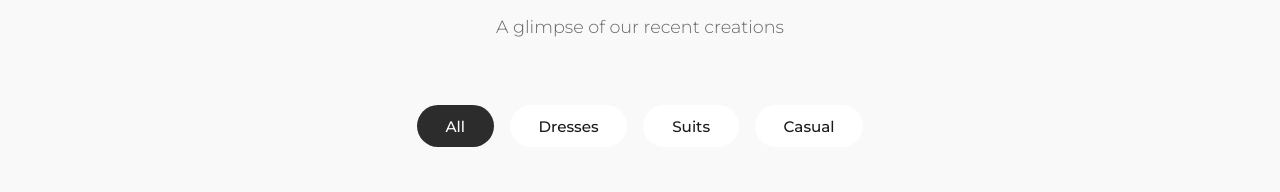
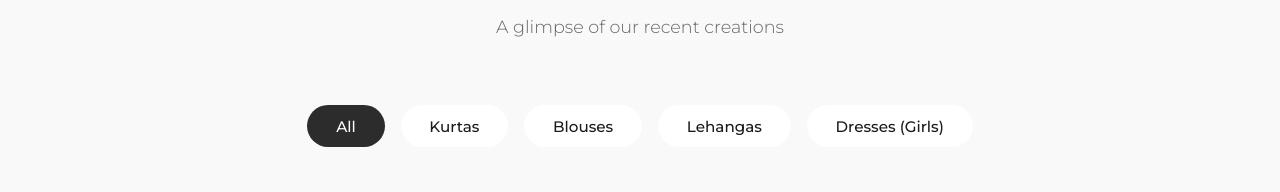
Before and after one commit to sairohith28/Botique, a plain HTML site: page index.html in a window 1280 px wide. Shown: the part 2414-2606 px from the top of the page. Drawn offline with nearby package versions, Linux system fonts and the light colour scheme; grey boxes are pictures that could not be loaded.

Commit message:
images yet to add

```diff
--- a/index.html
+++ b/index.html
@@ -170,9 +170,10 @@
 
             <div class="gallery-filters">
                 <button class="filter-btn active" data-filter="all">All</button>
-                <button class="filter-btn" data-filter="dresses">Dresses</button>
-                <button class="filter-btn" data-filter="suits">Suits</button>
-                <button class="filter-btn" data-filter="casual">Casual</button>
+                <button class="filter-btn" data-filter="kurtas">Kurtas</button>
+                <button class="filter-btn" data-filter="blouses">Blouses</button>
+                <button class="filter-btn" data-filter="lehangas">Lehangas</button>
+                <button class="filter-btn" data-filter="dresses">Dresses (Girls)</button>
             </div>
 
             <div class="gallery-grid" id="galleryGrid">
--- a/script.js
+++ b/script.js
@@ -1,76 +1,251 @@
-// Gallery data with random fashion images
+// Gallery data with women's fashion and girls' dresses
 const galleryData = [
+    // Kurtas
     {
         id: 1,
-        title: 'Elegant Evening Dress',
-        category: 'dresses',
-        image: 'https://images.unsplash.com/photo-1595777457583-95e059d581b8?w=600&q=80'
+        title: 'Elegant Silk Kurta',
+        category: 'kurtas',
+        image: 'https://images.unsplash.com/photo-1610030469983-98e550d6193c?w=600&q=80'
     },
     {
         id: 2,
-        title: 'Custom Tailored Suit',
-        category: 'suits',
-        image: 'https://images.unsplash.com/photo-1507679799987-c73779587ccf?w=600&q=80'
+        title: 'Designer Anarkali Kurta',
+        category: 'kurtas',
+        image: 'https://images.unsplash.com/photo-1583391733956-6c78276477e5?w=600&q=80'
     },
     {
         id: 3,
-        title: 'Casual Summer Wear',
-        category: 'casual',
-        image: 'https://images.unsplash.com/photo-1515886657613-9f3515b0c78f?w=600&q=80'
+        title: 'Printed Cotton Kurta',
+        category: 'kurtas',
+        image: 'https://images.unsplash.com/photo-1617127365659-c47fa864d8bc?w=600&q=80'
     },
     {
         id: 4,
-        title: 'Bridal Collection',
-        category: 'dresses',
-        image: 'https://images.unsplash.com/photo-1519741497674-611481863552?w=600&q=80'
+        title: 'Festive Embroidered Kurta',
+        category: 'kurtas',
+        image: 'https://images.unsplash.com/photo-1601924994987-69e26d50dc26?w=600&q=80'
     },
     {
         id: 5,
-        title: 'Business Attire',
-        category: 'suits',
-        image: 'https://images.unsplash.com/photo-1594938298603-c8148c4dae35?w=600&q=80'
+        title: 'Long Kurti Design',
+        category: 'kurtas',
+        image: 'https://images.unsplash.com/photo-1585487000160-6ebcfceb0d03?w=600&q=80'
     },
     {
         id: 6,
-        title: 'Bohemian Style',
-        category: 'casual',
-        image: 'https://images.unsplash.com/photo-1483985988355-763728e1935b?w=600&q=80'
+        title: 'Modern Kurta Set',
+        category: 'kurtas',
+        image: 'https://images.unsplash.com/photo-1610652490170-3180c4e302bb?w=600&q=80'
     },
     {
         id: 7,
-        title: 'Cocktail Dress',
-        category: 'dresses',
-        image: 'https://images.unsplash.com/photo-1566174053879-31528523f8ae?w=600&q=80'
+        title: 'Traditional Kurta',
+        category: 'kurtas',
+        image: 'https://images.unsplash.com/photo-1617627143750-d86bc21e46f5?w=600&q=80'
     },
     {
         id: 8,
-        title: 'Classic Blazer',
-        category: 'suits',
+        title: 'Party Wear Kurta',
+        category: 'kurtas',
+        image: 'https://images.unsplash.com/photo-1583743814966-8936f5b7be1a?w=600&q=80'
+    },
+
+    // Blouses
+    {
+        id: 9,
+        title: 'Designer Back Neck Blouse',
+        category: 'blouses',
+        image: 'https://stylesatlife.com/wp-content/uploads/2023/03/rashmika-mandanna-blouse-back-neck.jpg'
+    },
+    {
+        id: 10,
+        title: 'Embroidered Silk Blouse',
+        category: 'blouses',
+        image: "https://threadslabel.com/cdn/shop/files/5ae63cf6-c258-4dd2-baf6-c997bec974b5.jpg?v=1760091963"
+    },
+    {
+        id: 11,
+        title: 'Mirror Work Blouse',
+        category: 'blouses',
+        image: 'https://images.unsplash.com/photo-1610022430670-80e0e2e7d7b5?w=600&q=80'
+    },
+    {
+        id: 12,
+        title: 'Traditional Gold Blouse',
+        category: 'blouses',
+        image: 'https://images.unsplash.com/photo-1617127365758-c9d2c0f8b5c5?w=600&q=80'
+    },
+    {
+        id: 13,
+        title: 'Bridal Blouse Design',
+        category: 'blouses',
+        image: 'https://images.unsplash.com/photo-1598439210625-5067c578f3f6?w=600&q=80'
+    },
+    {
+        id: 14,
+        title: 'Sequin Work Blouse',
+        category: 'blouses',
+        image: 'https://images.unsplash.com/photo-1610022430945-dc3e9f7b8a71?w=600&q=80'
+    },
+    {
+        id: 15,
+        title: 'Cut Work Blouse Pattern',
+        category: 'blouses',
         image: 'https://images.unsplash.com/photo-1617127365659-c47fa864d8bc?w=600&q=80'
     },
     {
-        id: 9,
-        title: 'Street Style',
-        category: 'casual',
-        image: 'https://images.unsplash.com/photo-1469334031218-e382a71b716b?w=600&q=80'
+        id: 16,
+        title: 'Designer Saree Blouse',
+        category: 'blouses',
+        image: 'https://images.unsplash.com/photo-1583391733982-9b09f5e4a0a1?w=600&q=80'
     },
     {
-        id: 10,
-        title: 'Formal Gown',
-        category: 'dresses',
-        image: 'https://images.unsplash.com/photo-1539008835657-9e8e9680c956?w=600&q=80'
+        id: 17,
+        title: 'Fancy Back Design Blouse',
+        category: 'blouses',
+        image: 'https://images.unsplash.com/photo-1610022430670-80e0e2e7d7b6?w=600&q=80'
     },
     {
-        id: 11,
-        title: 'Three-Piece Suit',
-        category: 'suits',
-        image: 'https://images.unsplash.com/photo-1617329002174-664b8616a8e8?w=600&q=80'
+        id: 18,
+        title: 'Party Wear Blouse',
+        category: 'blouses',
+        image: 'https://images.unsplash.com/photo-1594633312681-425c7b97ccd1?w=600&q=80'
     },
     {
-        id: 12,
-        title: 'Denim Collection',
-        category: 'casual',
-        image: 'https://images.unsplash.com/photo-1542272604-787c3835535d?w=600&q=80'
+        id: 19,
+        title: 'Maggam Work Blouse',
+        category: 'blouses',
+        image: 'https://images.unsplash.com/photo-1617127365811-0b8c16d9c4f3?w=600&q=80'
+    },
+    {
+        id: 20,
+        title: 'Contemporary Blouse Style',
+        category: 'blouses',
+        image: 'https://images.unsplash.com/photo-1583391733956-3750e0ff4e8b?w=600&q=80'
+    },
+
+    // Lehangas
+    {
+        id: 21,
+        title: 'Bridal Lehanga',
+        category: 'lehangas',
+        image: 'https://images.unsplash.com/photo-1606800052052-a08af7148866?w=600&q=80'
+    },
+    {
+        id: 22,
+        title: 'Designer Lehanga Choli',
+        category: 'lehangas',
+        image: 'https://images.unsplash.com/photo-1583391733981-2b69fcabd14e?w=600&q=80'
+    },
+    {
+        id: 23,
+        title: 'Wedding Lehanga',
+        category: 'lehangas',
+        image: 'https://images.unsplash.com/photo-1595777216082-7f5d4d3e4e0e?w=600&q=80'
+    },
+    {
+        id: 24,
+        title: 'Party Wear Lehanga',
+        category: 'lehangas',
+        image: 'https://images.unsplash.com/photo-1617127365811-0b8c16d9c4f3?w=600&q=80'
+    },
+    {
+        id: 25,
+        title: 'Silk Lehanga',
+        category: 'lehangas',
+        image: 'https://images.unsplash.com/photo-1610652488869-4c36b6d926cc?w=600&q=80'
+    },
+    {
+        id: 26,
+        title: 'Embroidered Lehanga',
+        category: 'lehangas',
+        image: 'https://images.unsplash.com/photo-1583391733956-6c78276477e5?w=600&q=80'
+    },
+    {
+        id: 27,
+        title: 'Festive Lehanga Collection',
+        category: 'lehangas',
+        image: 'https://images.unsplash.com/photo-1610652491483-1c7c0a2a7a4e?w=600&q=80'
+    },
+    {
+        id: 28,
+        title: 'Traditional Lehanga',
+        category: 'lehangas',
+        image: 'https://images.unsplash.com/photo-1594633313593-bab3825d0caf?w=600&q=80'
+    },
+    {
+        id: 29,
+        title: 'Modern Lehanga Design',
+        category: 'lehangas',
+        image: 'https://images.unsplash.com/photo-1617127365758-c9d2c0f8b5c5?w=600&q=80'
+    },
+    {
+        id: 30,
+        title: 'Royal Lehanga',
+        category: 'lehangas',
+        image: 'https://images.unsplash.com/photo-1583391733982-9b09f5e4a0a1?w=600&q=80'
+    },
+
+    // Dresses (Girls)
+    {
+        id: 31,
+        title: 'Princess Party Dress',
+        category: 'dresses',
+        image: 'https://images.unsplash.com/photo-1518831959646-742c3a14ebf7?w=600&q=80'
+    },
+    {
+        id: 32,
+        title: 'Cute Frock Design',
+        category: 'dresses',
+        image: 'https://images.unsplash.com/photo-1503944168849-5c0a5d35f0fa?w=600&q=80'
+    },
+    {
+        id: 33,
+        title: 'Birthday Dress',
+        category: 'dresses',
+        image: 'https://images.unsplash.com/photo-1519689373023-dd07c7988603?w=600&q=80'
+    },
+    {
+        id: 34,
+        title: 'Flower Girl Dress',
+        category: 'dresses',
+        image: 'https://images.unsplash.com/photo-1566452929581-7c3b3f189c40?w=600&q=80'
+    },
+    {
+        id: 35,
+        title: 'Summer Frock',
+        category: 'dresses',
+        image: 'https://images.unsplash.com/photo-1518831959646-742c3a14ebf7?w=600&q=80'
+    },
+    {
+        id: 36,
+        title: 'Festive Kids Wear',
+        category: 'dresses',
+        image: 'https://images.unsplash.com/photo-1596870230751-ebdfce98ec42?w=600&q=80'
+    },
+    {
+        id: 37,
+        title: 'Designer Baby Dress',
+        category: 'dresses',
+        image: 'https://images.unsplash.com/photo-1522771930-78848d9293e8?w=600&q=80'
+    },
+    {
+        id: 38,
+        title: 'Traditional Kids Dress',
+        category: 'dresses',
+        image: 'https://images.unsplash.com/photo-1503944168849-5c0a5d35f0fa?w=600&q=80'
+    },
+    {
+        id: 39,
+        title: 'Elegant Girl Dress',
+        category: 'dresses',
+        image: 'https://images.unsplash.com/photo-1519689373023-dd07c7988603?w=600&q=80'
+    },
+    {
+        id: 40,
+        title: 'Party Wear for Girls',
+        category: 'dresses',
+        image: 'https://images.unsplash.com/photo-1566452929581-7c3b3f189c40?w=600&q=80'
     }
 ];
 
@@ -182,9 +357,10 @@ function renderGallery(filter = 'all', itemsCount = 6) {
 
 function getCategoryName(category) {
     const categories = {
-        'dresses': 'Evening & Formal Wear',
-        'suits': 'Tailored Suits',
-        'casual': 'Casual Collection'
+        'kurtas': 'Designer Kurtas',
+        'blouses': 'Custom Blouses',
+        'lehangas': 'Bridal & Party Lehangas',
+        'dresses': 'Girls Special'
     };
     return categories[category] || 'Custom Design';
 }
```
